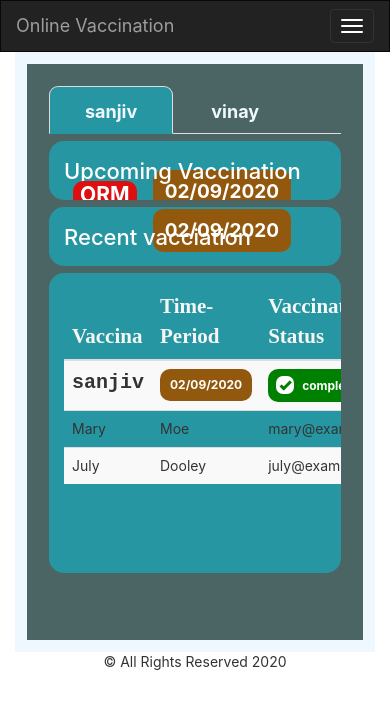
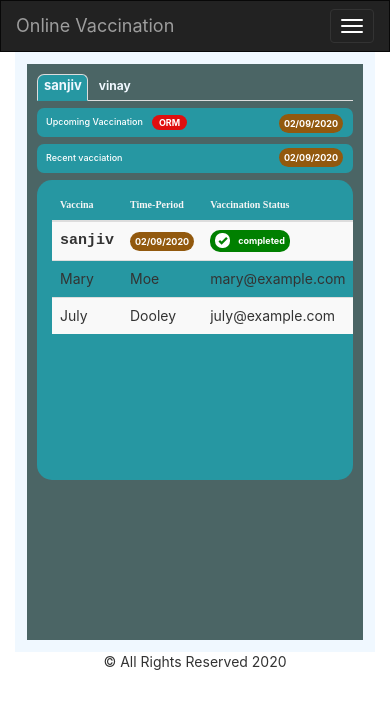
Before and after one commit to ksanjiv05/online_vaccination_api, a React (Create React App) app: page /dashboard/vaccination in a window 390 px wide. Shown: the top 708 px of the page. Built offline with nearby package versions, Linux system fonts and the light colour scheme.

Commit message:
update vaccination

```diff
--- a/src/App.css
+++ b/src/App.css
@@ -290,7 +290,7 @@ th {
 .navbar-container-collasp {
   display: none;
 }
-@media only screen and (min-width: 350px) and (max-width: 869px) {
+@media only screen and (min-width: 320px) and (max-width: 480px) {
   .container {
     margin-top: -20px;
   }
@@ -319,4 +319,76 @@ th {
   .navbar-container-collasp {
     display: block;
   }
+  .dashboard-containt {
+    width: 91%;
+    padding: 7%;
+  }
+
+  /***/
+  .vacc-div {
+    width: 100%;
+    height: 29px;
+    padding: 0px 0px 0px 9px;
+    border-radius: 7px;
+  }
+  .vacc-font {
+    margin-top: inherit;
+    font-size: 9px;
+    line-height: 13px;
+  }
+  .badge-ext {
+    font-size: 7px;
+  }
+  .badge-date {
+    margin: -26px 10px 0px 0px;
+    padding: 5px;
+    font-size: 9px;
+  }
+  th {
+    font-size: 10px;
+  }
+  .badge {
+    font-size: 9px;
+  }
+  .status-badge {
+    padding: 2px 5px 5px 5px;
+    /* margin-left: 6px;
+    margin-right: 6px; */
+  }
+  .vacc-timeperiod {
+    padding: 5px 5px 5px 5px;
+    /* margin-left: 6px;
+    margin-right: 6px; */
+  }
+  .vacc-title {
+    font-size: 15px;
+  }
+  .vacc-background {
+    padding: 10px;
+  }
+  .nav-tabs > li > a {
+    padding: 2px 8px 4px 8px;
+    border-radius: 7px 7px 0px 0px;
+    font-size: 12px;
+  }
+  .nav-tabs > li.active > a,
+  .nav-tabs > li.active > a:focus,
+  .nav-tabs > li.active > a:hover {
+    font-size: 13px;
+    font-weight: bold;
+
+    padding: 1px 5px 5px 6px;
+    border-radius: 7px 6px 0px 0px;
+  }
 }
+@media only screen and (min-width: 481px) and (max-width: 768px) {
+  .container {
+    margin-top: -20px;
+  }
+  .navbar-container {
+    display: none;
+  }
+  .navbar-container-collasp {
+    display: block;
+  }
+}
--- a/src/components/Nav.js
+++ b/src/components/Nav.js
@@ -107,9 +107,35 @@ export default function Nav() {
                   </NavLink>
                 </li>
                 <li>
-                  <NavLink exact to="/dashboard">
-                    Dashboard
+                  <NavLink
+                    exact
+                    to="/dashboard"
+                    className="dropdown-toggle"
+                    data-toggle="dropdown">
+                    Dashboard<span class="caret"></span>
                   </NavLink>
+                  <ul className="dropdown-menu">
+                    <li>
+                      <NavLink exact to="/dashboard/profile">
+                        Profile
+                      </NavLink>
+                    </li>
+                    <li>
+                      <NavLink exact to="/dashboard/vaccination">
+                        Vaccination
+                      </NavLink>
+                    </li>
+                    <li>
+                      <NavLink exact to="/dashboard/reminder">
+                        Reminder
+                      </NavLink>
+                    </li>
+                    <li>
+                      <NavLink exact to="/dashboard/changepwd">
+                        Change Password
+                      </NavLink>
+                    </li>
+                  </ul>
                 </li>
                 <li>
                   <NavLink exact to="/help">
--- a/src/components/dashboard/ChangePassword.js
+++ b/src/components/dashboard/ChangePassword.js
@@ -60,13 +60,13 @@ export default function ChangePassword({ value }) {
                 name="cpwd"
                 onChange={(ev) => changeHandler(ev)}
               />
-              <br />
-              <input
-                type="submit"
-                className="btn btn-success form-control"
-                value="Change Password"
-              />
             </div>
+            <br />
+            <input
+              type="submit"
+              className="btn btn-success form-control"
+              value="Change Password"
+            />
           </form>
         </div>
       </center>
```
